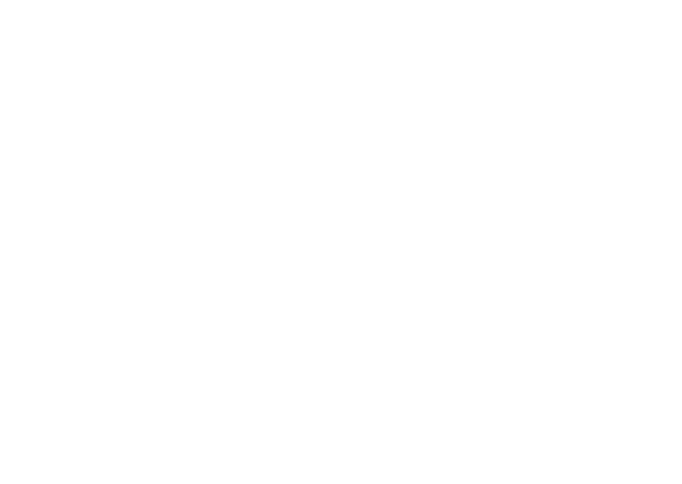
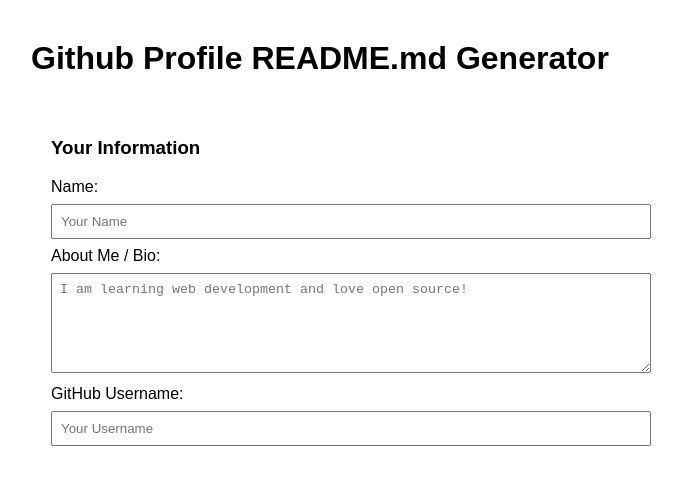
Before and after one commit to mtrutschl/Profile-README-Generator, a plain HTML site: page index.html in a window 1280 px wide. Shown: the whole page, without its empty margins (9-691 px from the left). Drawn offline with Linux system fonts and the light colour scheme.

Commit message:
Update index.html

```diff
--- a/index.html
+++ b/index.html
@@ -1,7 +1,7 @@
 <!DOCTYPE html>
 <html>
     <head>
-        <title>Github Profile README Generator</title>
+        <title>Github Profile README.md Generator</title>
         <style>
             body { font-family: Arial, sans-serif; margin: 40px; background-color: #ffffff; color: #000000 }
             .box { background: white; padding: 20px; border-radius: 8px; max-width: 600px; margin-bottom: 20px; box-shadow: 0 2px 5px rgba(0,0,0,0); }
@@ -14,56 +14,14 @@
     <body>
 
     </body>
+    <h1>Github Profile README.md Generator</h1>
+    <div class = "box">
+        <h3>Your Information</h3>
+        <label>Name:</label>
+        <input type = "text" id = "username" placeholder = "Your Name">
+        <label>About Me / Bio:</label>
+        <textarea id = "bio-user" placeholder = "I am learning web development and love open source!"></textarea>
+        <label>GitHub Username:</label>
+        <input type = "text" id = "github-user" placeholder = "Your Username">
+    </div>
 </html>
-
-
-
-
-
-
-
-
-
-
-
-
-<!-- <html lang = "en">
-<head>
-    <meta charset = "UTF-8">
-    <meta name = "viewport" content = "width = device - width, initial - scale = 1.0">
-    <title>Github Profile README.md Generator</title>
-    <link rel = "stylesheet" href = "style.css">
-</head>
-<body>
-    <header>
-        <h1>GitHub Profile README.md Generator</h1>
-    </header>
-
-    <main class= "container">
-        <section class = "form-section">
-            <form id = "readme-form">
-                <h3>1. Introduction</h3>
-                <input type = "text" id = "name" placeholder = "Your Name" required>
-                <input type = "text" id = "subtitle" placeholder = "Subtitle (e.g., A passionate frontend developer)">
-
-                <h3>2. About Me</h3>
-                <textarea id = "about" placeholder = "I am a part of [organization]... I am currently working on... I want to learn... Ask me about..."></textarea>
-
-                <h3>3. Socials (Usernames Only)</h3>
-                <input type = "text" id = "github-user" placeholder = "Github Username">
-                <input type = "text" id = "linkedin-user" placeholder = "LinkedIn Username">
-                <input type = "text" id = "instagram-user" placeholder = "Instagram Username">
-
-                <button type = "button" id = "generate-button">Generate README.md</button>
-            </form>
-        </section>
-
-        <section class = "output-section">
-            <h3>Your Generated Markdown</h3>
-            <textarea id = "output-code" readonly placeholder = "Your code will appear here..."></textarea>
-            <button id = "copy-button">Copy to Clipboard</button>
-        </section>
-    </main>
-    <script src = "app.js"></script>
-</body>
-</html> -->
```
